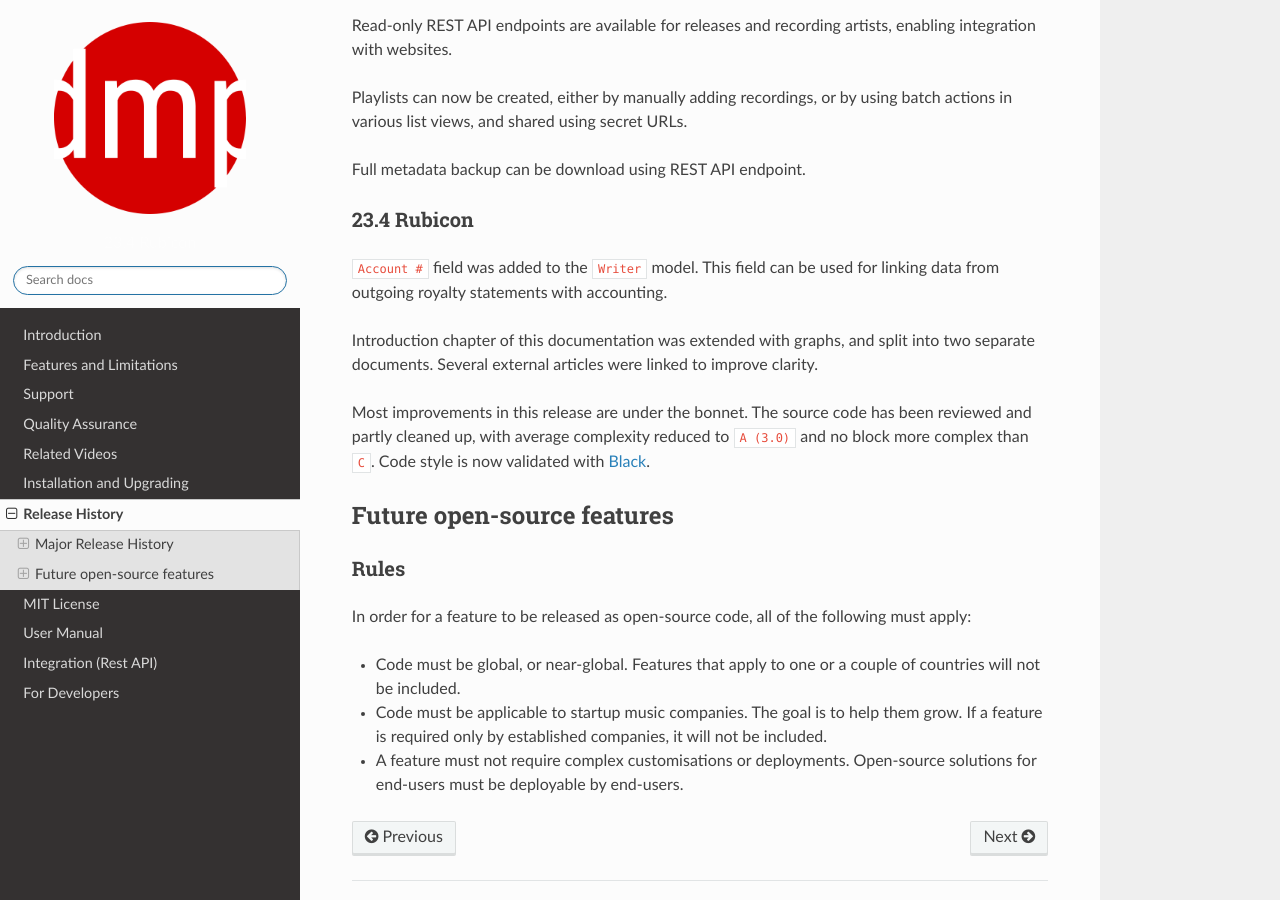
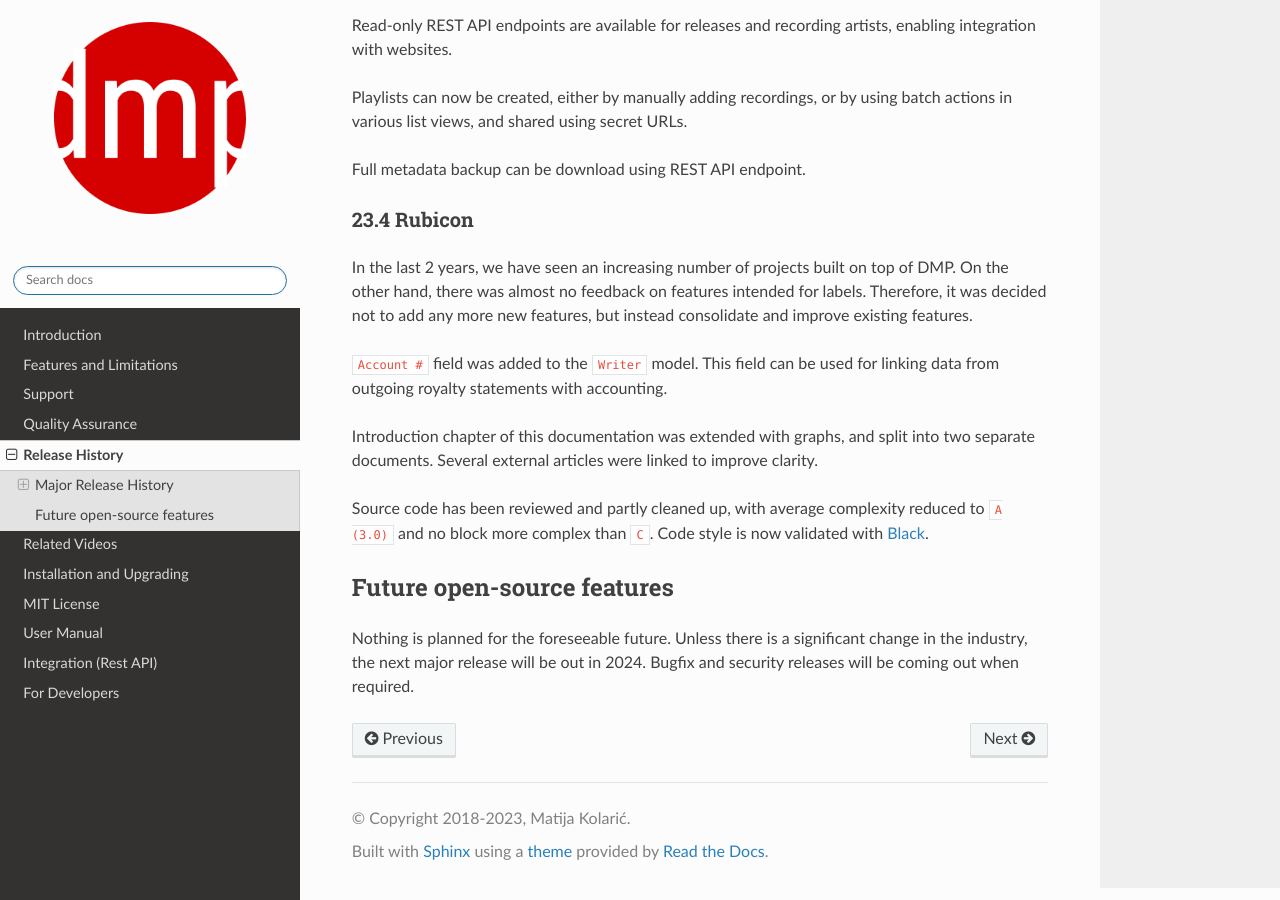
Before and after one commit to matijakolaric-com/django-music-publisher, a Sphinx documentation site: the page built from docs/releases.rst, in a window 1280 px wide and 900 px high, scrolled down 2717 px. Built offline with Sphinx 7.4.7 and the Read the Docs theme 2.0.0, drawn with Linux system fonts in a browser that asks for light colours.

Commit message:
documentation

```diff
--- a/docs/index.rst
+++ b/docs/index.rst
@@ -33,9 +33,9 @@
    features
    support
    qa
+   releases
    videos
    installation
-   releases
    LICENSE
    manual
    restapi
--- a/docs/releases.rst
+++ b/docs/releases.rst
@@ -158,6 +158,11 @@ Full metadata backup can be download using REST API endpoint.
 23.4 Rubicon
 -------------------------------
 
+In the last 2 years, we have seen an increasing number of projects built
+on top of DMP. On the other hand, there was almost no feedback on features
+intended for labels. Therefore, it was decided not to add any more
+new features, but instead consolidate and improve existing features.
+
 ``Account #`` field was added to the ``Writer`` model. This field can
 be used for linking data from outgoing royalty statements with
 accounting.
@@ -166,8 +171,7 @@ Introduction chapter of this documentation was extended with graphs,
 and split into two separate documents. Several external articles were
 linked to improve clarity.
 
-Most improvements in this release are under the bonnet. The
-source code has been reviewed and partly cleaned up, with average
+Source code has been reviewed and partly cleaned up, with average
 complexity reduced to ``A (3.0)`` and no block more complex than
 ``C``. Code style is now validated with
 `Black <https://black.readthedocs.io/en/stable/>`_.
@@ -175,19 +179,5 @@ complexity reduced to ``A (3.0)`` and no block more complex than
 Future open-source features
 ===========================
 
-Rules
----------------------------
-
-In order for a feature to be released as open-source code, all of
-the following must apply:
-
-* Code must be global, or near-global. Features that apply to one
-  or a couple of countries will not be included.
-
-* Code must be applicable to startup music companies. The goal is
-  to help them grow. If a feature is required only by established
-  companies, it will not be included.
-
-* A feature must not require complex customisations or deployments.
-  Open-source solutions for end-users must be deployable by
-  end-users.
+Nothing is planned for the foreseeable future. Unless there is a significant change in the industry,
+the next major release will be out in 2024. Bugfix and security releases will be coming out when required.
```
